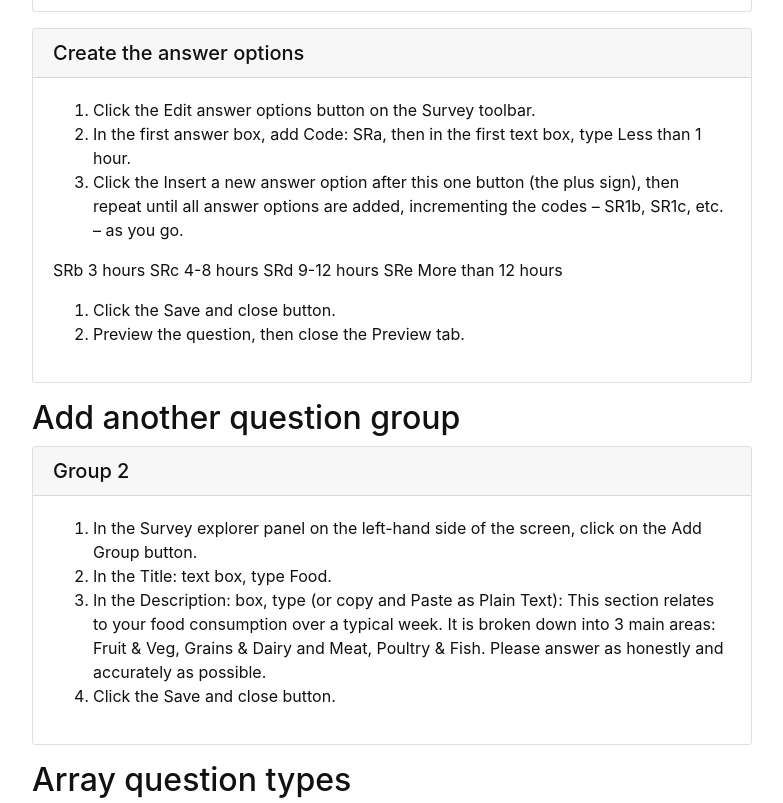
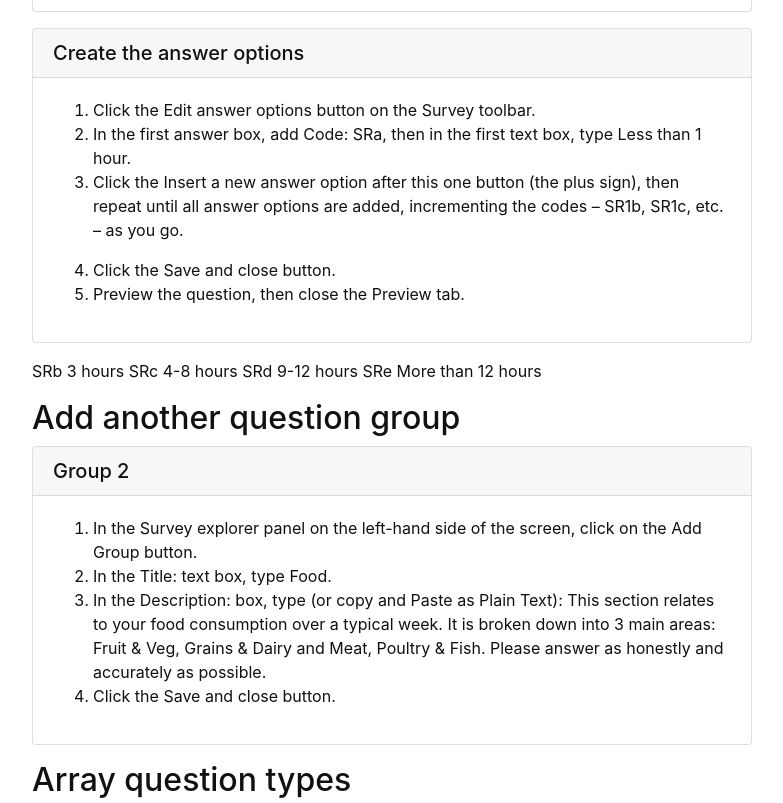
Before and after one commit to ybanens/survey-tool, a Jekyll site: the page built from content/3-arrays-quotas-logic.md, in a window 1280 px wide and 900 px high, scrolled down 2074 px, cut to the strip 0-803 px from the top of the window. Shown: the whole strip, without its empty margins (248-1031 px from the left). Built offline with Jekyll 4.4.1, drawn with Linux system fonts in a browser that asks for light colours.

Commit message:
Update 3-arrays-quotas-logic.md

```diff
--- a/content/3-arrays-quotas-logic.md
+++ b/content/3-arrays-quotas-logic.md
@@ -68,14 +68,15 @@ How much time do you usually spend sitting or reclining on a typical day?
 7.	In the first answer box, add Code:    SRa, then in the first text box, type Less than 1 hour.
 8.	Click the Insert a new answer option after this one button (the plus sign), then repeat until all answer options are added, incrementing the codes – SR1b, SR1c, etc. – as you go.
 
+
+9.	Click the Save and close button.
+10.	Preview the question, then close the Preview tab.{% endcapture %}
+{% include card.md header="Create the answer options" text=text %}
+
 > SRb		3 hours
 > SRc		4-8 hours
 > SRd		9-12 hours
 > SRe		More than 12 hours
-
-9.	Click the Save and close button.
-10.	Preview the question, then close the Preview tab.{% endcapture %}
-{% include card.md header="Create the answer options" text=text %}
 
 ## Add another question group
 
```
